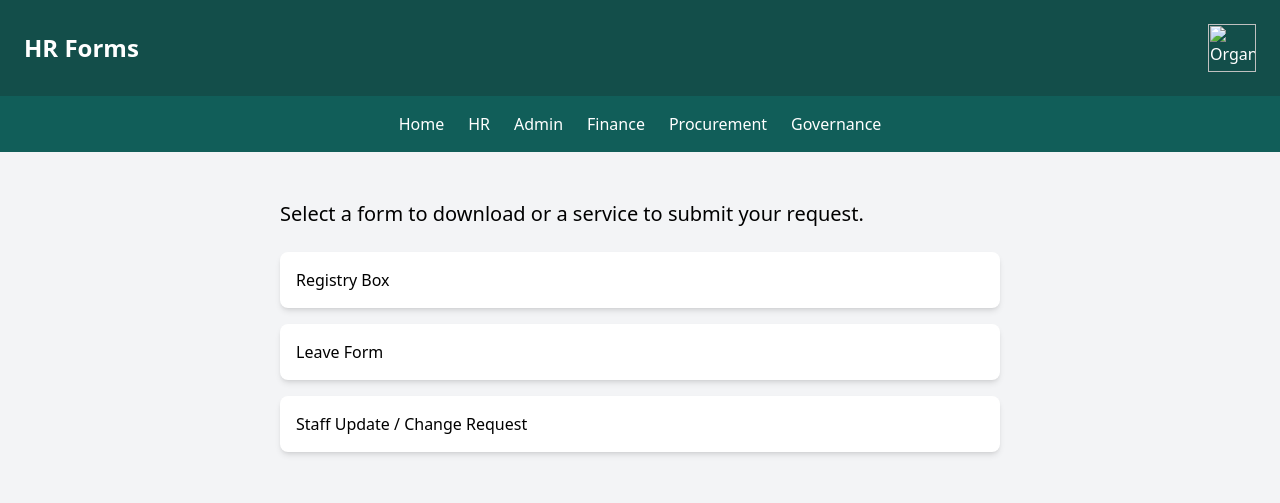
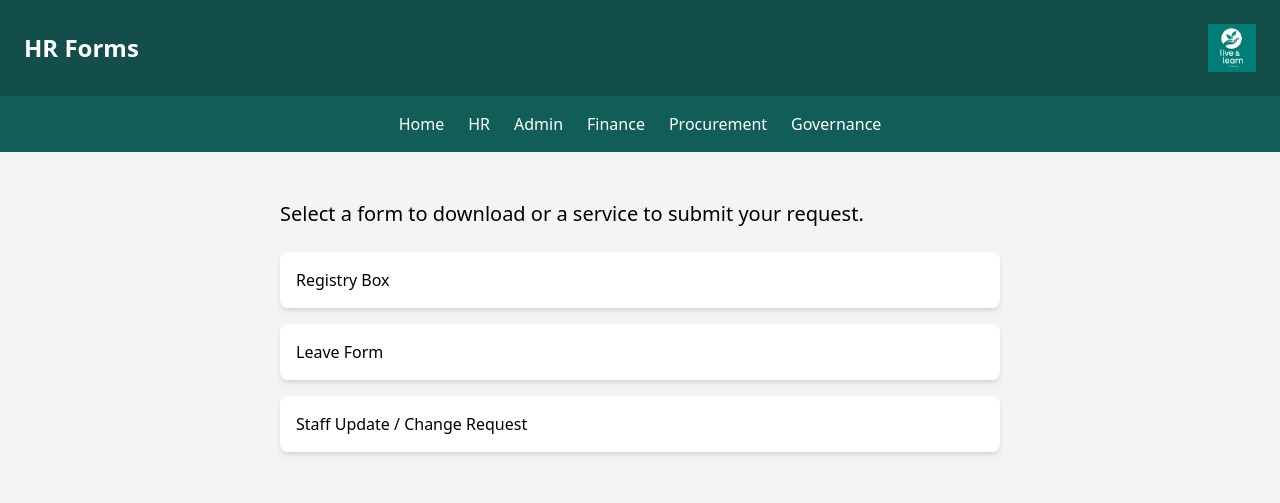
Before and after one commit to livelearntuvalu/team-portal, a plain HTML site: page hr.html in a window 1280 px wide. Drawn offline with nearby package versions, Linux system fonts and the light colour scheme.

Commit message:
Update hr.html

```diff
--- a/hr.html
+++ b/hr.html
@@ -13,7 +13,7 @@
 <body class="bg-gray-100 font-sans">
   <header class="bg-teal-900 text-white p-6 shadow-lg flex justify-between items-center">
     <h1 class="text-2xl font-bold">HR Forms</h1>
-    <img src="C:\Users\FM LLEE - Tuvalu\Desktop\LLT Online Portal\LLEE_Horizontal_Inverse_TUVALU_S.png" alt="Organisation Logo" class="h-12 w-auto" />
+    <img src="https://raw.githubusercontent.com/livelearntuvalu/team-portal/refs/heads/main/LLEE_Vertical_Inverse_TUVALU_L.png" alt="Organisation Logo" class="h-12 w-auto" />
   </header>
   <nav class="bg-teal-800 text-white p-4 flex justify-center space-x-6">
     <a href="index.html" class="hover:underline">Home</a>
```
